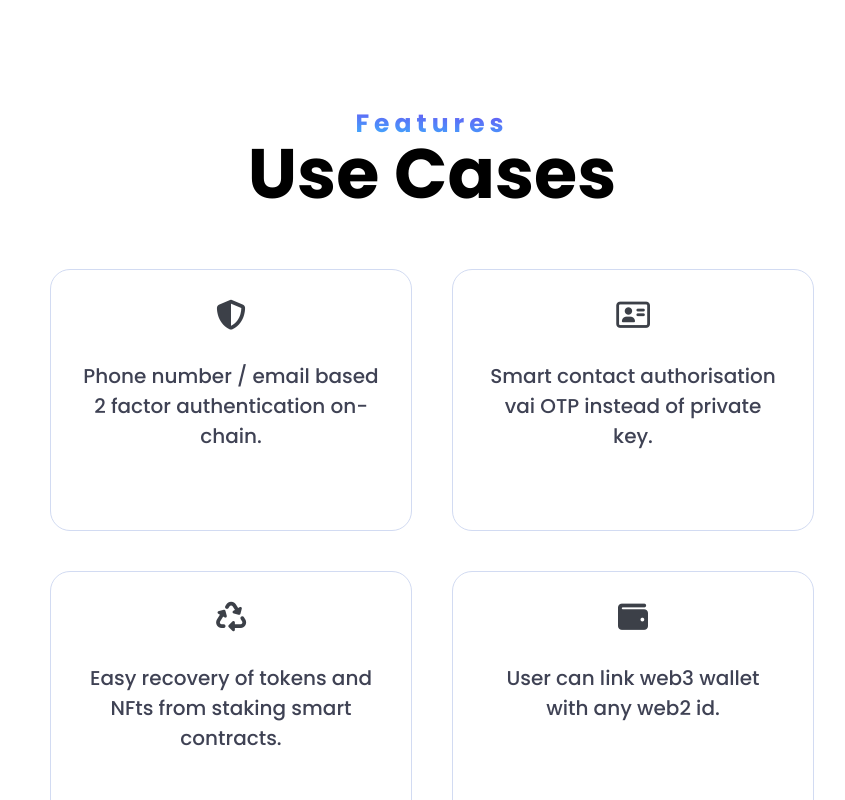
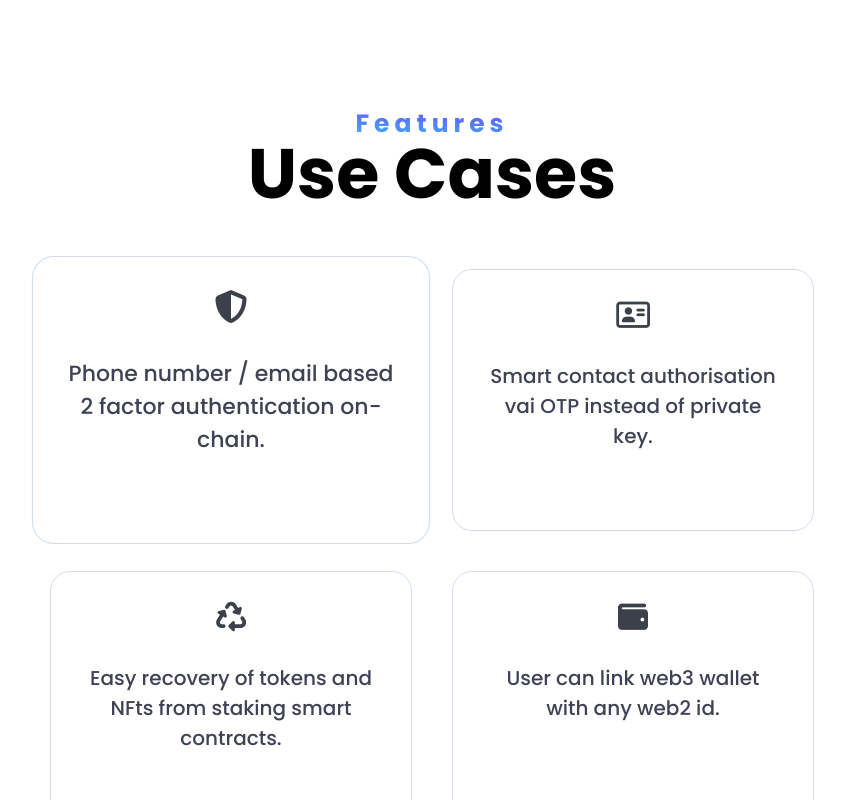
Before and after one commit to ucpi/authxui, a React (Create React App) app: page / in a window 1280 px wide. In both pictures the pointer is over the element "Phone number / email based 2 factor authentication on-chain.". Shown: the part 1603-2403 px from the top of the page, without its empty margins (208-1053 px from the left). Built offline with nearby package versions, Linux system fonts and the light colour scheme.

Commit message:
added transform on feature cards

```diff
--- a/src/Components/Section3/Feature.css
+++ b/src/Components/Section3/Feature.css
@@ -8,6 +8,11 @@
   border: 1px solid #d2dbf2;
   cursor: pointer;
   text-align: center;
+  transition: all 0.5s;
+}
+
+.feature:hover {
+  transform: scale(1.1);
 }
 
 .feature i {
```
